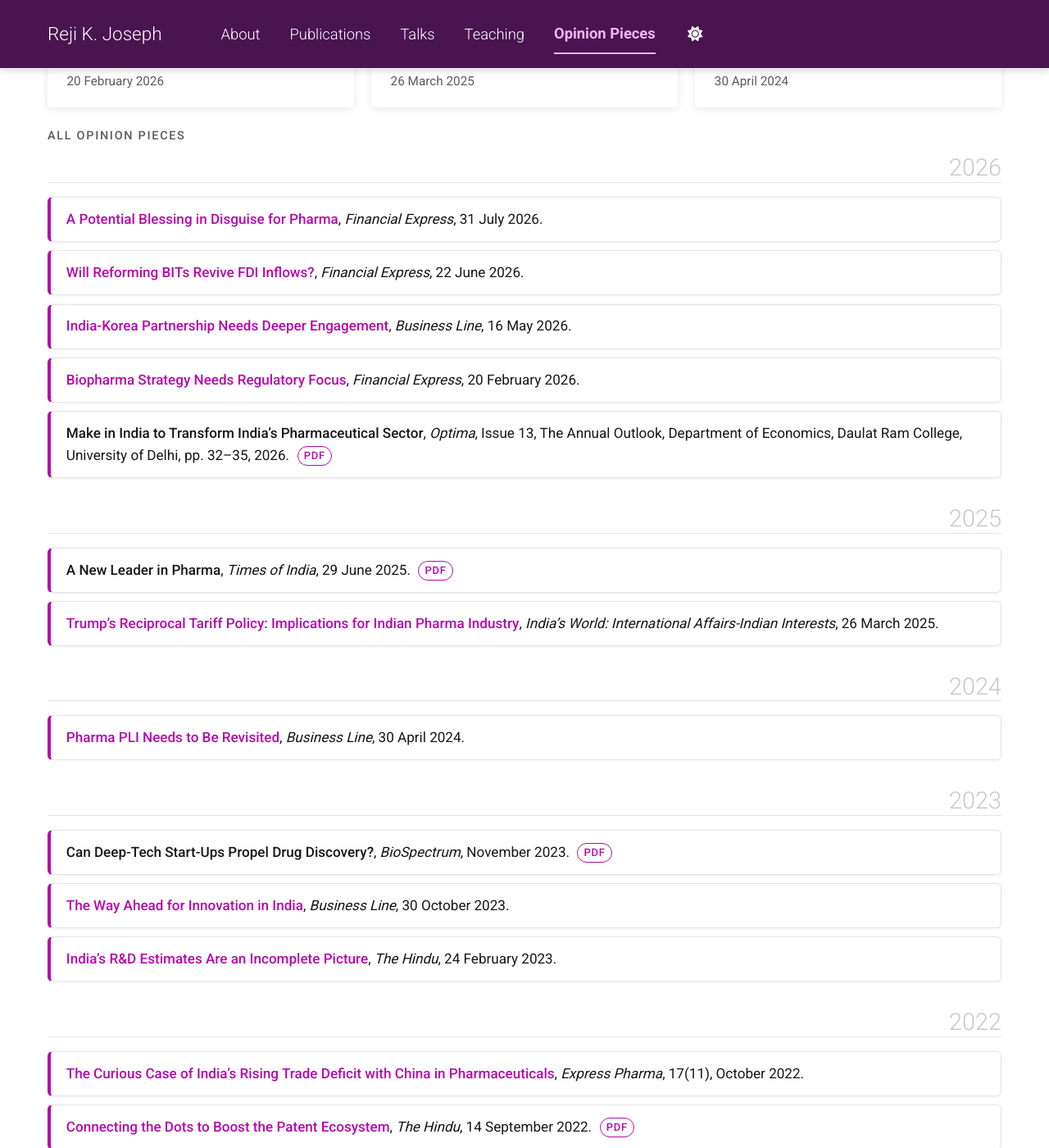
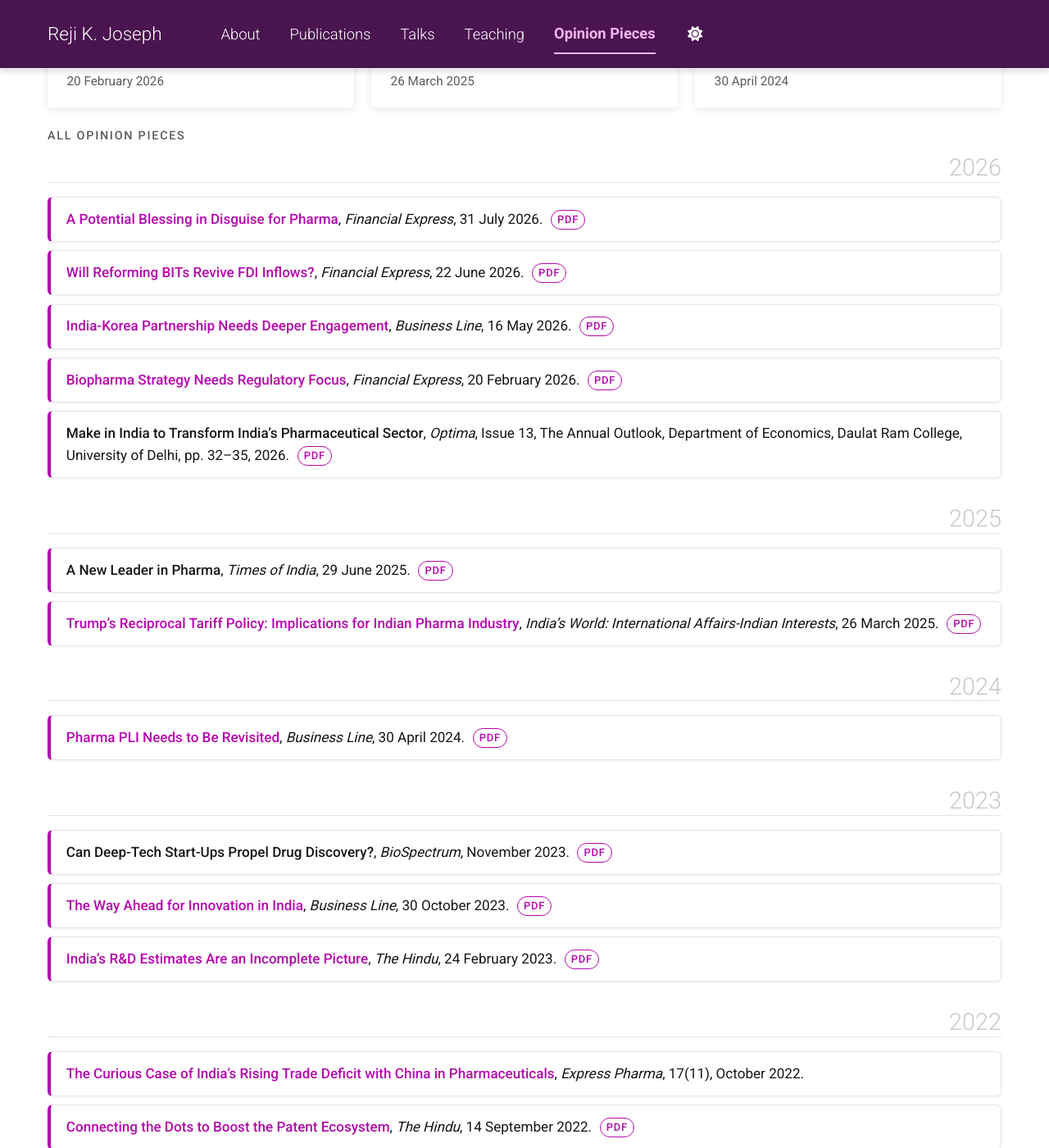
Before and after one commit to rejikjoseph/rejikjoseph.github.io, a Jekyll site: the page built from _pages/opinion-pieces.md, in a window 1280 px wide and 1400 px high, scrolled down 540 px. Shown: the whole window at 82% size. Built offline with Jekyll 4.4.1, drawn with Linux system fonts in a browser that asks for light colours; a style sheet for code colours, icons or effects is not loaded.

Commit message:
More opinion PDFs

```diff
--- a/_pages/opinion-pieces.md
+++ b/_pages/opinion-pieces.md
@@ -49,13 +49,13 @@ Op-eds and articles in newspapers, magazines and online platforms, newest first.
 
 ## 2026 {#y2026}
 
-[**A Potential Blessing in Disguise for Pharma**](https://www.financialexpress.com/opinion/a-potential-blessing-in-disguise-for-pharma/4306903/), *Financial Express*, 31 July 2026.
+[**A Potential Blessing in Disguise for Pharma**](https://www.financialexpress.com/opinion/a-potential-blessing-in-disguise-for-pharma/4306903/), *Financial Express*, 31 July 2026. [PDF](/files/opinion/2026-07-31-financial-express-a-potential-blessing-in-disguise.pdf){: .pdf-link}
 
-[**Will Reforming BITs Revive FDI Inflows?**](https://www.financialexpress.com/policy/economy/explainernbspwill-reforming-bits-revive-fdi-inflows/4272997/), *Financial Express*, 22 June 2026.
+[**Will Reforming BITs Revive FDI Inflows?**](https://www.financialexpress.com/policy/economy/explainernbspwill-reforming-bits-revive-fdi-inflows/4272997/), *Financial Express*, 22 June 2026. [PDF](/files/opinion/2026-06-22-financial-express-will-reforming-bits-revive-fdi.pdf){: .pdf-link}
 
-[**India-Korea Partnership Needs Deeper Engagement**](https://www.thehindubusinessline.com/opinion/india-korea-partnership-needs-deeper-engagement/article70984353.ece), *Business Line*, 16 May 2026.
+[**India-Korea Partnership Needs Deeper Engagement**](https://www.thehindubusinessline.com/opinion/india-korea-partnership-needs-deeper-engagement/article70984353.ece), *Business Line*, 16 May 2026. [PDF](/files/opinion/2026-05-16-business-line-india-korea-partnership.pdf){: .pdf-link}
 
-[**Biopharma Strategy Needs Regulatory Focus**](https://www.financialexpress.com/opinion/biopharma-strategy-needs-regulatory-focus/4148712/), *Financial Express*, 20 February 2026.
+[**Biopharma Strategy Needs Regulatory Focus**](https://www.financialexpress.com/opinion/biopharma-strategy-needs-regulatory-focus/4148712/), *Financial Express*, 20 February 2026. [PDF](/files/opinion/2026-02-20-financial-express-biopharma-strategy-regulatory-focus.pdf){: .pdf-link}
 
 **Make in India to Transform India's Pharmaceutical Sector**, *Optima*, Issue 13, The Annual Outlook, Department of Economics, Daulat Ram College, University of Delhi, pp. 32–35, 2026. [PDF](/files/opinion/2026-optima-make-in-india-pharmaceutical-sector.pdf){: .pdf-link}
 
@@ -63,19 +63,19 @@ Op-eds and articles in newspapers, magazines and online platforms, newest first.
 
 **A New Leader in Pharma**, *Times of India*, 29 June 2025. [PDF](/files/opinion/2025-06-29-times-of-india-a-new-leader-in-pharma.pdf){: .pdf-link}
 
-[**Trump's Reciprocal Tariff Policy: Implications for Indian Pharma Industry**](https://indiasworld.in/trumps-reciprocal-tariff-policy-implications-for-indian-pharma-industry/), *India's World: International Affairs-Indian Interests*, 26 March 2025.
+[**Trump's Reciprocal Tariff Policy: Implications for Indian Pharma Industry**](https://indiasworld.in/trumps-reciprocal-tariff-policy-implications-for-indian-pharma-industry/), *India's World: International Affairs-Indian Interests*, 26 March 2025. [PDF](/files/opinion/2025-03-26-indias-world-trumps-reciprocal-tariff-policy.pdf){: .pdf-link}
 
 ## 2024 {#y2024}
 
-[**Pharma PLI Needs to Be Revisited**](https://www.thehindubusinessline.com/opinion/pharma-pli-needs-to-be-revisited/article68121968.ece), *Business Line*, 30 April 2024.
+[**Pharma PLI Needs to Be Revisited**](https://www.thehindubusinessline.com/opinion/pharma-pli-needs-to-be-revisited/article68121968.ece), *Business Line*, 30 April 2024. [PDF](/files/opinion/2024-04-30-business-line-pharma-pli-needs-to-be-revisited.pdf){: .pdf-link}
 
 ## 2023 {#y2023}
 
 **Can Deep-Tech Start-Ups Propel Drug Discovery?**, *BioSpectrum*, November 2023. [PDF](/files/opinion/2023-11-biospectrum-can-deep-tech-startups-propel-drug-discovery.pdf){: .pdf-link}
 
-[**The Way Ahead for Innovation in India**](https://www.thehindubusinessline.com/opinion/the-way-ahead-for-innovation-in-india/article67473908.ece), *Business Line*, 30 October 2023.
+[**The Way Ahead for Innovation in India**](https://www.thehindubusinessline.com/opinion/the-way-ahead-for-innovation-in-india/article67473908.ece), *Business Line*, 30 October 2023. [PDF](/files/opinion/2023-10-30-business-line-the-way-ahead-for-innovation.pdf){: .pdf-link}
 
-[**India's R&D Estimates Are an Incomplete Picture**](https://www.thehindu.com/opinion/op-ed/indias-rd-estimates-are-an-incomplete-picture/article66545931.ece), *The Hindu*, 24 February 2023.
+[**India's R&D Estimates Are an Incomplete Picture**](https://www.thehindu.com/opinion/op-ed/indias-rd-estimates-are-an-incomplete-picture/article66545931.ece), *The Hindu*, 24 February 2023. [PDF](/files/opinion/2023-02-24-the-hindu-indias-rd-estimates-incomplete-picture.pdf){: .pdf-link}
 
 ## 2022 {#y2022}
 
@@ -105,7 +105,7 @@ Op-eds and articles in newspapers, magazines and online platforms, newest first.
 
 [**Indian Pharma is Being Squeezed – and It's Bad News for Drug Access in Developing Countries**](https://theconversation.com/indian-pharma-is-being-squeezed-and-its-bad-news-for-drug-access-in-developing-countries-149122), *The Conversation*, 30 October 2020. (Co-author)
 
-[**Drug Pricing is Certainly Not the Issue in Growing Dependence on China**](https://www.financialexpress.com/opinion/drug-pricing-is-certainly-not-the-issue-in-growing-dependence-on-china/2046086/), *Financial Express*, 6 August 2020.
+[**Drug Pricing is Certainly Not the Issue in Growing Dependence on China**](https://www.financialexpress.com/opinion/drug-pricing-is-certainly-not-the-issue-in-growing-dependence-on-china/2046086/), *Financial Express*, 6 August 2020. [PDF](/files/opinion/2020-08-06-financial-express-pricing-is-certainly-not-the-issue.pdf){: .pdf-link}
 
 [**Crouching Dragon: Chinese Influence Set to Rise in the Post-Covid Global Economy**](https://www.policycircle.org/economy/crouching-dragon-chinese-influence-set-to-rise-in-post-covid-global-economy/), *Policy Circle*, 10 June 2020.
 
@@ -121,7 +121,7 @@ Op-eds and articles in newspapers, magazines and online platforms, newest first.
 
 ## 2019 {#y2019}
 
-[**Revamping the Indian Start-up Ecosystem**](https://www.financialexpress.com/opinion/revamping-the-indian-start-up-ecosystem/1791408/), *Financial Express*, 12 December 2019.
+[**Revamping the Indian Start-up Ecosystem**](https://www.financialexpress.com/opinion/revamping-the-indian-start-up-ecosystem/1791408/), *Financial Express*, 12 December 2019. [PDF](/files/opinion/2019-12-12-financial-express-revamping-indian-startup-ecosystem.pdf){: .pdf-link}
 
 [**India's Challenges in the Global Landscape of Start-Up Ecosystem**](https://globalsouthcolloquy.com/indias-challenges-in-the-global-landscape-of-start-up-ecosystem/), *Global South Colloquy*, 2 December 2019.
 
```
Also changed, not shown: 10 other files.
